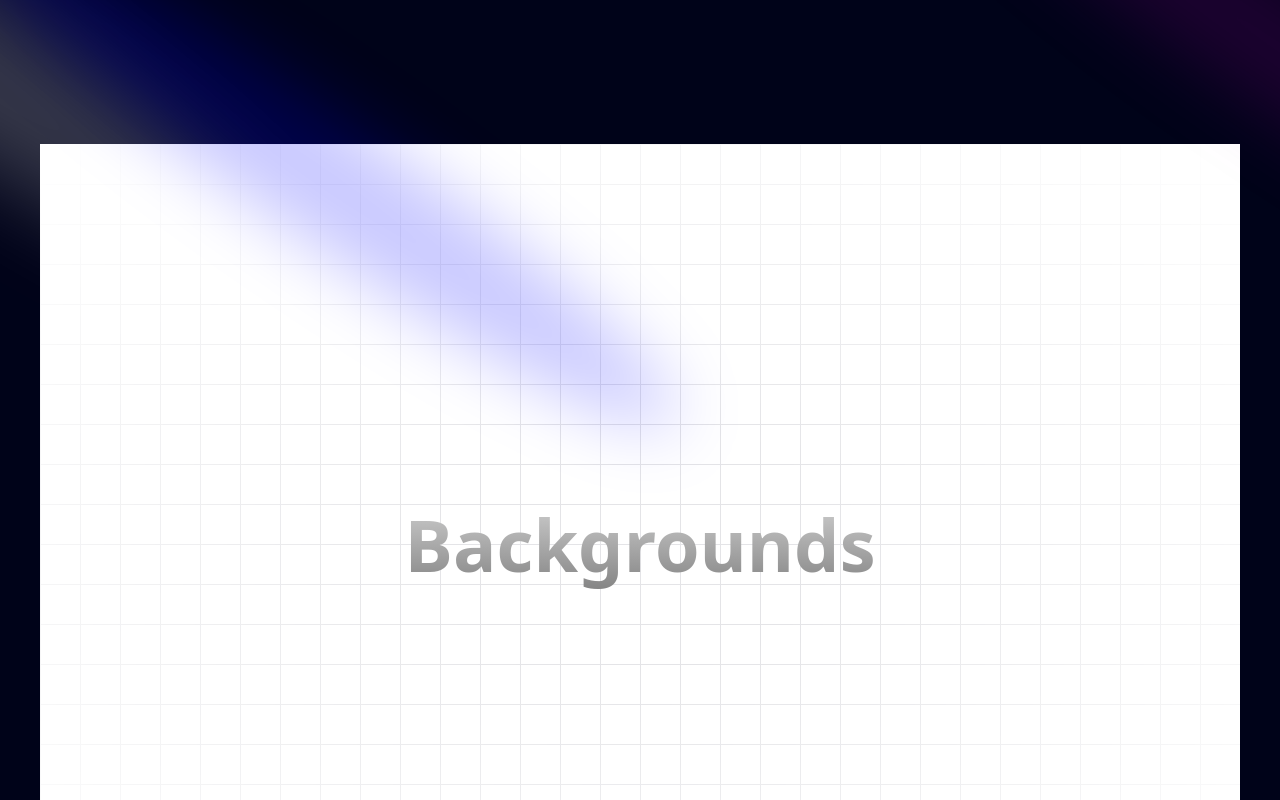
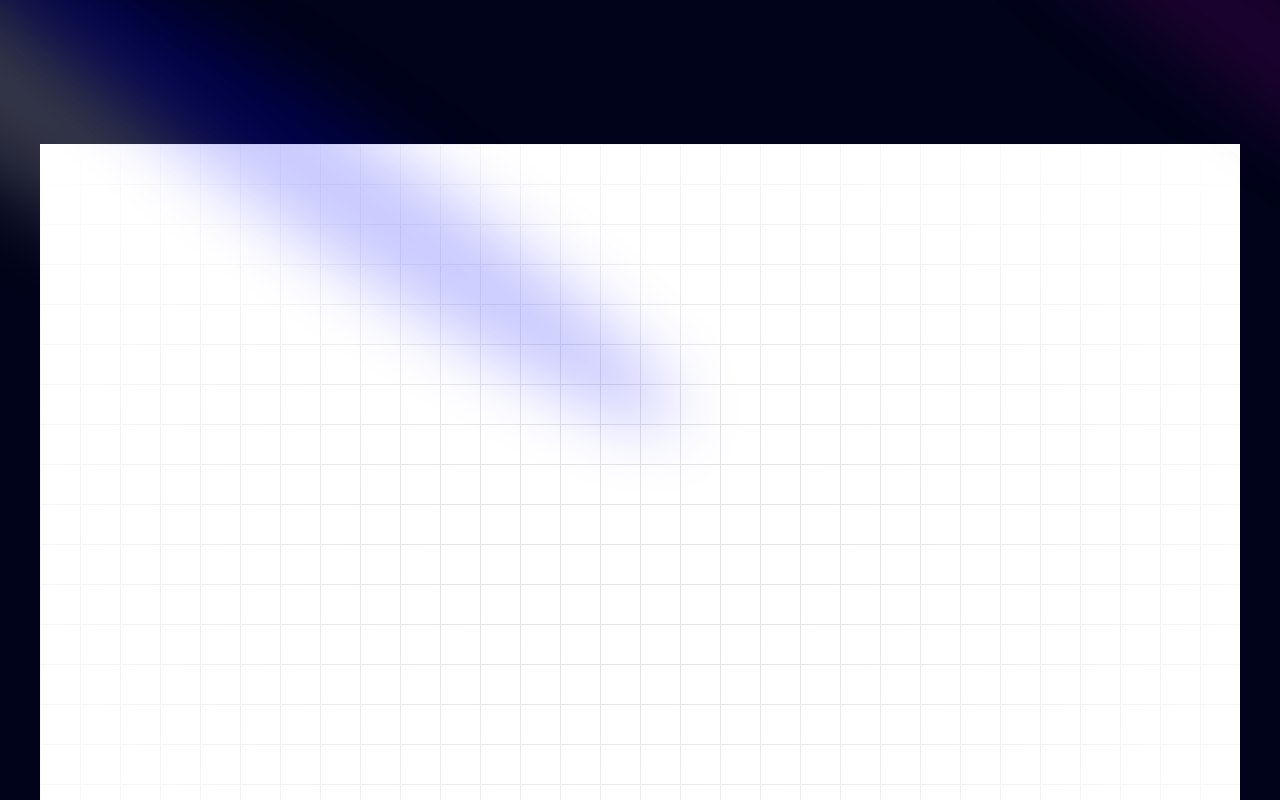
Before and after one commit to brayanriunge/portfolio, a Next.js app: page / in a window 1280 px wide. Shown: the top 800 px of the page. Built offline with nearby package versions, Linux system fonts and the light colour scheme.

Commit message:
adding grid

```diff
--- a/components/Hero.tsx
+++ b/components/Hero.tsx
@@ -26,10 +26,7 @@ const Hero = () => {
           )}
         />
         {/* Radial gradient for the container to give a faded look */}
-        <div className="pointer-events-none absolute inset-0 flex items-center justify-center bg-white [mask-image:radial-gradient(ellipse_at_center,transparent_20%,black)] dark:bg-black"></div>
-        <p className="relative z-20 bg-gradient-to-b from-neutral-200 to-neutral-500 bg-clip-text py-8 text-4xl font-bold text-transparent sm:text-7xl">
-          Backgrounds
-        </p>
+        <div className="pointer-events-none absolute inset-0 flex items-center justify-center bg-white [mask-image:radial-gradient(ellipse_at_center,transparent_20%,black)] dark:bg-black" />
       </div>
     </div>
   );
```
